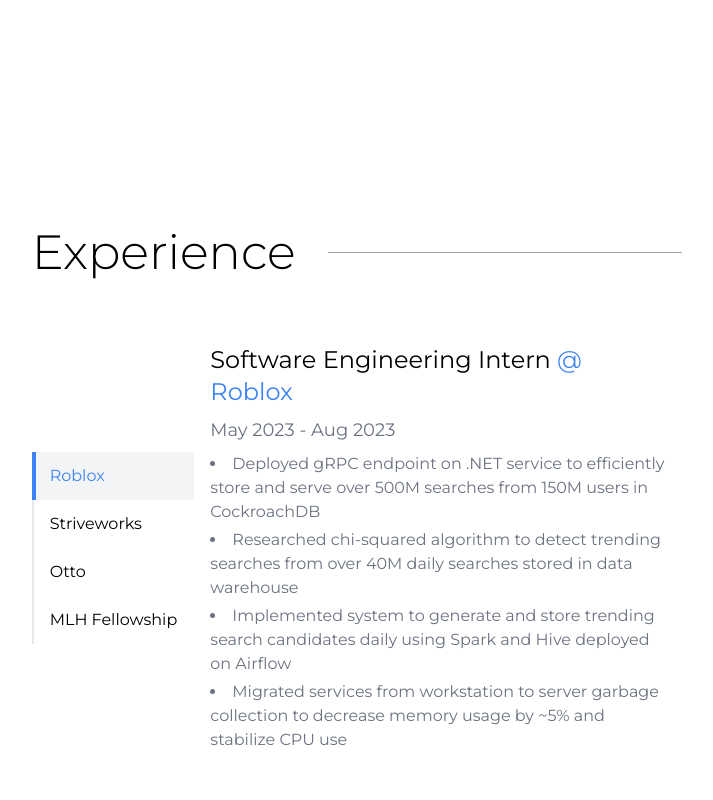
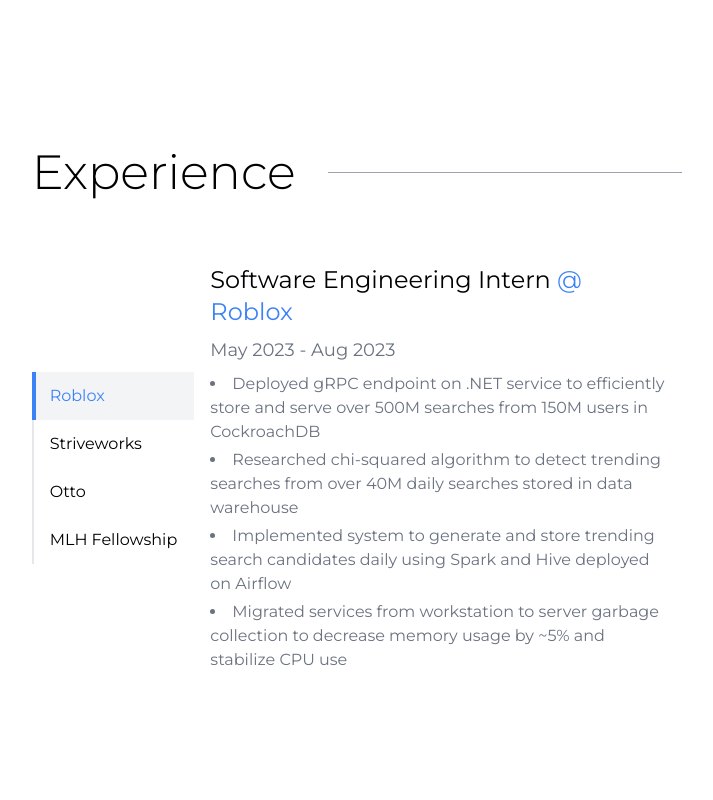
Before and after one commit to YuanSamuel/portfolio-site, a Next.js app: page / in a window 1280 px wide. Shown: the part 1940-2740 px from the top of the page, without its empty margins (283-996 px from the left). Built offline with nearby package versions, Linux system fonts and the light colour scheme.

Commit message:
update exp

```diff
--- a/components/experience.js
+++ b/components/experience.js
@@ -57,17 +57,17 @@
 
   return (
     <div
-      className="flex flex-col justify-start items-center w-full px-8 md:px-12 lg:w-7/12 mb-14 lg:mb-20"
+      className="flex flex-col justify-start items-center w-full px-8 md:px-12 lg:w-4/5 xl:w-7/12 mb-14 lg:mb-20"
       id="experience"
     >
-      <div className="mt-14 lg:mt-40 w-full flex flex-row items-center">
+      <div className="mt-14 lg:mt-20 w-full flex flex-row items-center">
         <h1 className="text-5xl m-0 leading-normal font-light text-left mr-8">
           Experience
         </h1>
         <div className="border-b-1 border-gray-400 h-0 w-full"> </div>
       </div>
       <div className="flex flex-col md:flex-row justify-start items-center w-full mt-10">
-        <div className="w-1/4 relative z-0 list-none">
+      <div className="hidden md:flex flex-col w-1/4 relative z-0 list-none">
         {tabs.map((tab, index) => (
           <li
             key={tab.id}
@@ -82,14 +82,15 @@
           </li>
         ))}
         <div
-            className="bg-blue-500 absolute top-0 left-0 transition-transform duration-300 z-10 w-0.5 h-12"
+          className="hidden md:inline bg-blue-500 absolute top-0 left-0 transition-transform duration-300 z-10 w-0.5 h-12"
           style={{
             width: "4px",
             transform: `translateY(${3 * activeTab}rem)`,
           }}
         />
       </div>
-        <div className="w-3/4 p-4 space-y-2">
+        <HorizontalTabBar />
+        <div className="w-full lg:w-3/4 p-4 space-y-2">
           <p className="text-2xl">
             {tabs[activeTab].role}{" "}
             <span className="text-blue-500">
@@ -115,4 +116,24 @@
       </div>
     </div>
   );
+
+  function HorizontalTabBar() {
+    return (
+      <div className="flex flex-row md:hidden w-full relative z-0 list-none">
+        {tabs.map((tab, index) => (
+          <li
+            key={tab.id}
+            onClick={() => setActiveTab(index)}
+            className={`cursor-pointer border-b-2 h-12 flex items-center w-full justify-center ${
+              activeTab === index
+                ? "text-blue-500 bg-gray-100 border-blue-500"
+                : "hover:bg-gray-100"
+            }`}
+          >
+            {tab.label}
+          </li>
+        ))}
+      </div>
+    );
   }
+}
```
Lines whose indentation alone changed are shown as unchanged.
